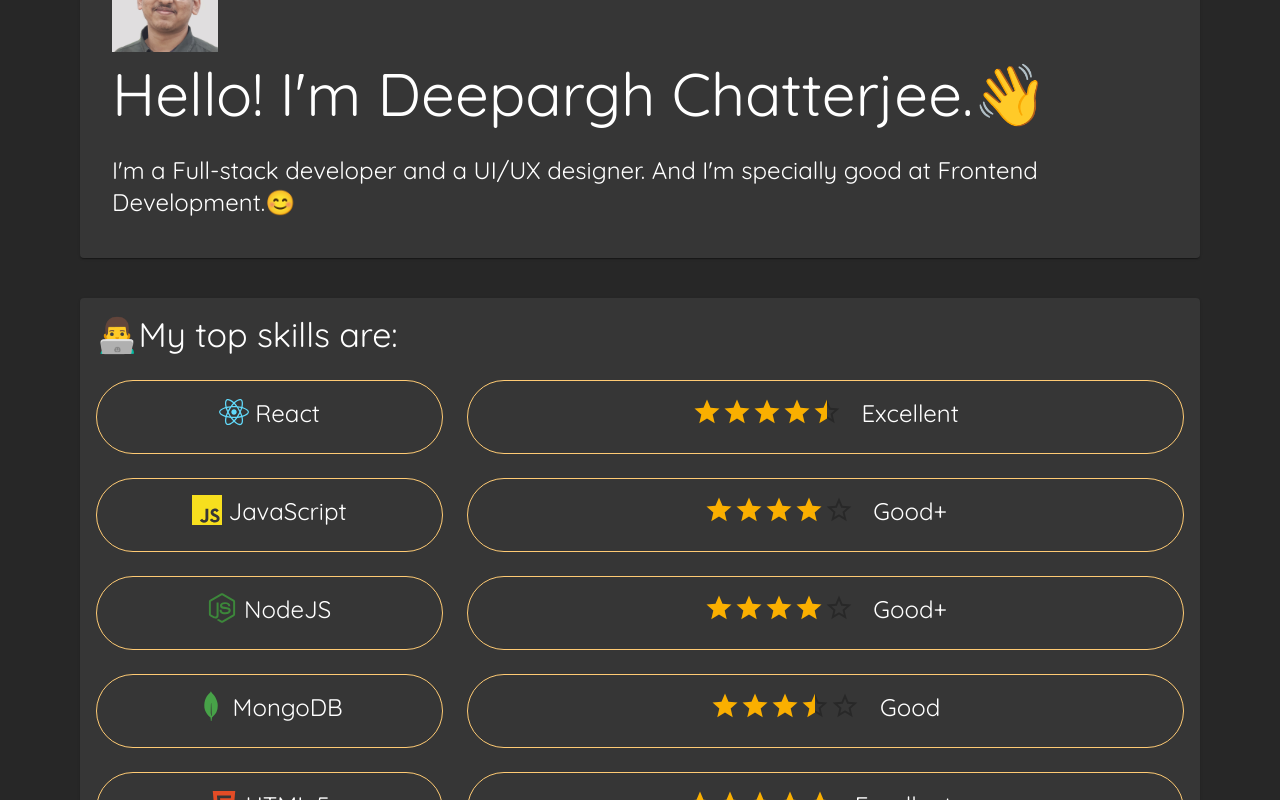
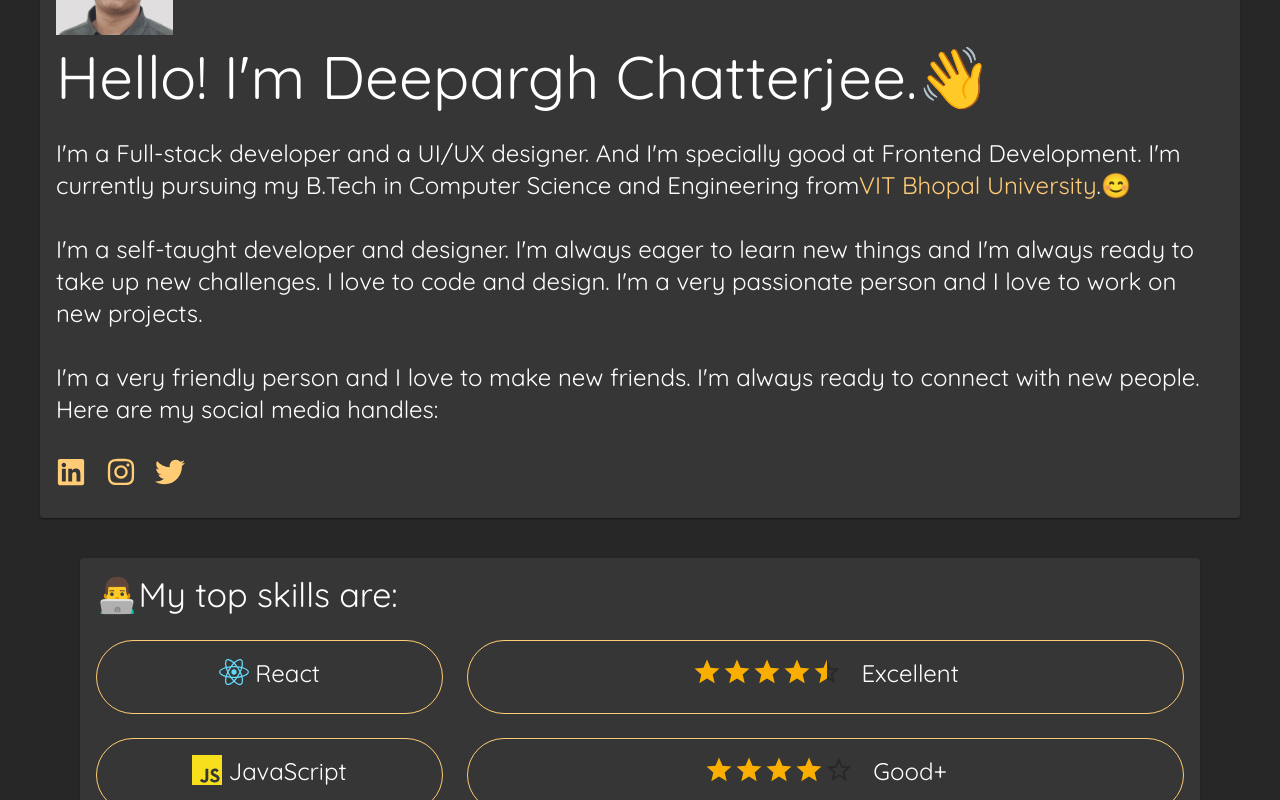
Before and after one commit to chatterjeedeep08/portfolio, a React (Create React App) app: page / in a window 1280 px wide. Shown: the part 500-1300 px from the top of the page. Built offline with nearby package versions, Linux system fonts and the light colour scheme.

Commit message:
added interests and a template file

```diff
--- a/src/components/subcomponents/intro.js
+++ b/src/components/subcomponents/intro.js
@@ -2,15 +2,16 @@ import React from "react";
 import Typography from '@mui/material/Typography';
 import Card from '@mui/material/Card';
 import CardContent from '@mui/material/CardContent';
+import {FaLinkedin, FaInstagram, FaTwitter} from "react-icons/fa";
 
 function intro(){
     return(
-        <Card sx={{ minWidth: 275, margin:10, marginBottom:5, padding:2}}>
+        <Card sx={{ minWidth: 275, margin:5}}>
           <CardContent>
             {/* Name */}
             <img src={process.env.PUBLIC_URL + '/profileArt.jpg'} alt="profile art" style={{width:"100%", height:"5%"}}/>
             <img src={process.env.PUBLIC_URL + '/profile.png'} alt="profile" style={{width:"10%", height:"10%",}}/>
-            <Typography variant="h2">
+            <Typography variant="h2" >
                 Hello! I'm Deepargh Chatterjee.
                 <span role="img" aria-label="waving-hand">👋</span>
             </Typography>
@@ -18,7 +19,25 @@ function intro(){
             {/* About */}
             <Typography variant="h5">
                 I'm a Full-stack developer and a UI/UX designer. And I'm specially good at Frontend Development.
+                I'm currently pursuing my B.Tech in Computer Science and Engineering from
+                <a href="https://vitbhopal.ac.in/" target="_blank" rel="noopener noreferrer" style={{textDecoration:"none", color:"#ffcb74"}}>VIT Bhopal University</a>.
                 <span role="img" aria-label="smiling-face">😊</span>
+                <br/><br/>
+                I'm a self-taught developer and designer. I'm always eager to learn new things and I'm always ready to take up new challenges.
+                I love to code and design. I'm a very passionate person and I love to work on new projects.
+                <br/><br/>
+                I'm a very friendly person and I love to make new friends. I'm always ready to connect with new people. Here are my social media handles:
+                <br/><br/>
+                {/* Social Media Handles */}
+                <a href="https://www.linkedin.com/in/deepargh-chatterjee-0b1b1b1b1/" target="_blank" rel="noopener noreferrer" style={{textDecoration:"none", color:"#ffcb74"}}>
+                  <FaLinkedin style={{fontSize:"1.5rem"}} size={30}/> &nbsp;&nbsp;
+                </a>
+                <a href="https://www.instagram.com/chatterjeedeep08/" target="_blank" rel="noopener noreferrer" style={{textDecoration:"none", color:"#ffcb74"}}>
+                  <FaInstagram style={{fontSize:"1.5rem"}} size={30}/> &nbsp;&nbsp;
+                </a>
+                <a href="https://twitter.com/DeeparghC" target="_blank" rel="noopener noreferrer" style={{textDecoration:"none", color:"#ffcb74"}}>
+                  <FaTwitter style={{fontSize:"1.5rem"}} size={30}/> &nbsp;&nbsp;
+                </a>
             </Typography>
           </CardContent>
         </Card>
```
